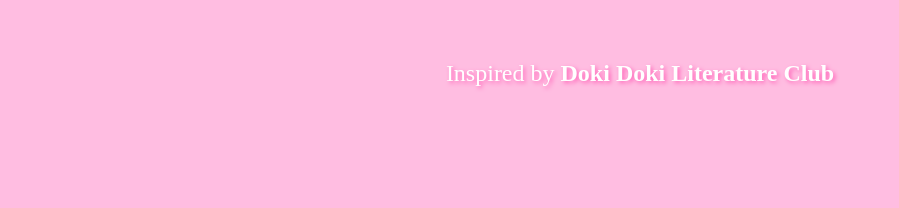
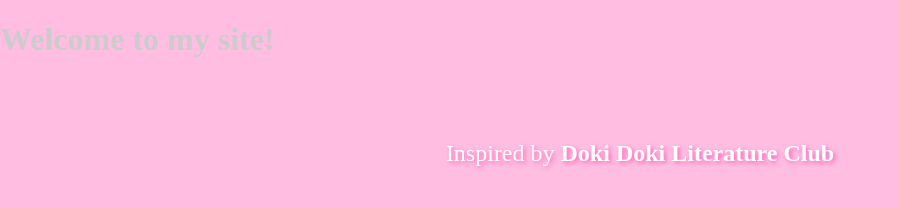
Before and after one commit to JustinTun/test-939, a plain HTML site: page index.html in a window 1280 px wide. Shown: the whole page, without its empty margins (0-899 px from the left). Drawn offline with Linux system fonts and the light colour scheme; a web font is replaced by a local one.

Commit message:
Update index.html

```diff
--- a/index.html
+++ b/index.html
@@ -4,6 +4,8 @@
     <head>
 
         <title>Doki Doki</title>
+
+       <h1>Welcome to my site!</h1>
 
         <style>
             body {
@@ -14,10 +16,6 @@
               border: 0px;
             }
 
-            :-webkit-full-screen {
-               width: 100%;
-               height: 100%;
-            }
             @font-face {
                 font-family: desyrel;
                 src: url("fonts/DESYREL_.tff");
```
